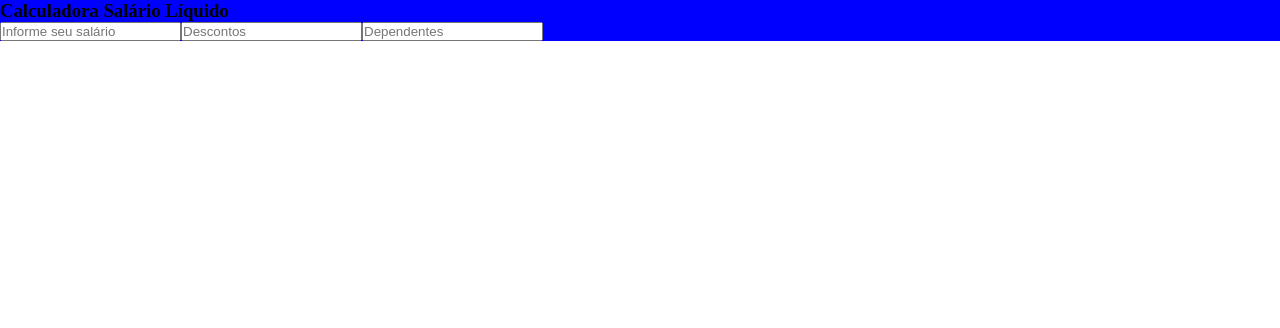
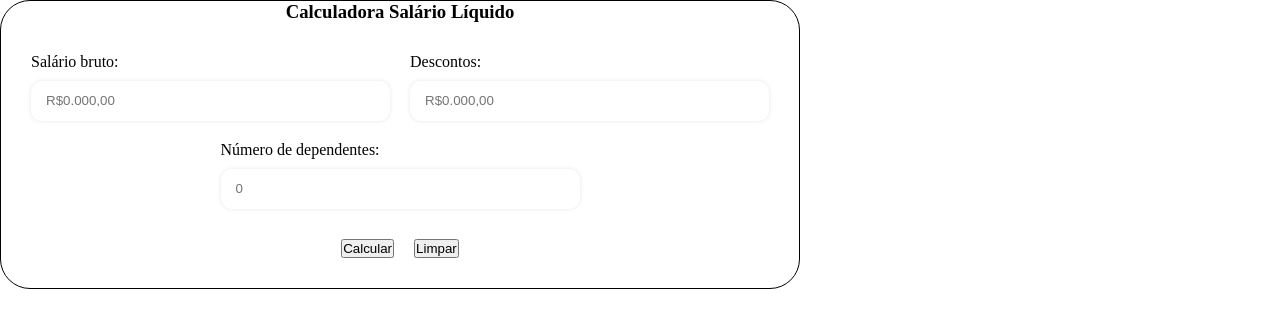
Before and after one commit to diegofchagas/salary-calc, a React (Vite) app: page / in a window 1280 px wide. Shown: the top 328 px of the page. Built offline with nearby package versions, Linux system fonts and the light colour scheme.

Commit message:
add estilizacoes globais e ao FormCrontroll

```diff
--- a/src/GlobalStyles.tsx
+++ b/src/GlobalStyles.tsx
@@ -13,4 +13,8 @@ export const GlobalStyle = createGlobalStyle`
     margin: 0;
   }
 
+  body{
+    width: 1200px;
+  }
+
 `;
--- a/src/components/FormControlInputs/index.tsx
+++ b/src/components/FormControlInputs/index.tsx
@@ -1,15 +1,32 @@
-import { HeaderForm } from "./style"
+import { Buttons, Container, ContainerInputs, Forms} from "./style";
 
-export const FormControlInputs  = () => {
+export const FormControlInputs = () => {
   return (
+    <Container>
+      <h3>Calculadora Salário Líquido</h3>
+      <Forms>
+        <ContainerInputs>
+          <div className="inputs">
+            <label>Salário bruto:</label>
+            <input type="number" placeholder="R$0.000,00"/>
+          </div>
 
-    <HeaderForm>
-      <h3>Calculadora Salário Líquido</h3>
-    <form>
-      <input type="number" placeholder="Informe seu salário"/>
-      <input type="number" placeholder="Descontos" />
-      <input type="number" placeholder="Dependentes" />
-    </form>
-    </HeaderForm>
-  )
-}
+          <div className="inputs">
+            <label>Descontos:</label>
+            <input type="number" placeholder="R$0.000,00" />
+          </div>
+
+          <div className="inputs">
+            <label>Número de dependentes:</label>
+            <input type="number" placeholder="0" />
+          </div>
+        </ContainerInputs>
+
+        <Buttons>
+          <button>Calcular</button>
+          <button>Limpar</button>
+        </Buttons>
+      </Forms>
+    </Container>
+  );
+};
--- a/src/components/FormControlInputs/style.ts
+++ b/src/components/FormControlInputs/style.ts
@@ -1,7 +1,46 @@
 import styled from "styled-components";
 
+export const Container = styled.div`
+    width: 800px;
+    border: 1px solid black;
+    border-radius: 30px;
+    h3 {
+        text-align: center;
+    }
+`;
 
-export const HeaderForm = styled.div`
-    background-color:blue;
+export const Forms = styled.form`
+    color: #000;
+    font-size: 16px;
+`;
 
+export const ContainerInputs = styled.div`
+    display: flex;
+    flex-wrap:wrap;
+    justify-content: center;
+    padding: 20px;
+
+    .inputs {
+        width: 50%;
+        display: flex;
+        flex-direction: column;
+        padding: 10px;
+    }
+
+    input{
+        border: 0;
+        min-height: 40px;
+        line-height: 40px;
+        margin-top:10px;
+        padding: 0 15px;
+        box-shadow: 0 0 4px rgba(0, 0, 0, .1);
+        border-radius: 11px;
+    }
 `;
+
+export const Buttons = styled.div`
+    display:flex;
+    justify-content:center;
+    gap: 20px;
+    padding: 0 30px 30px;
+`;
```
